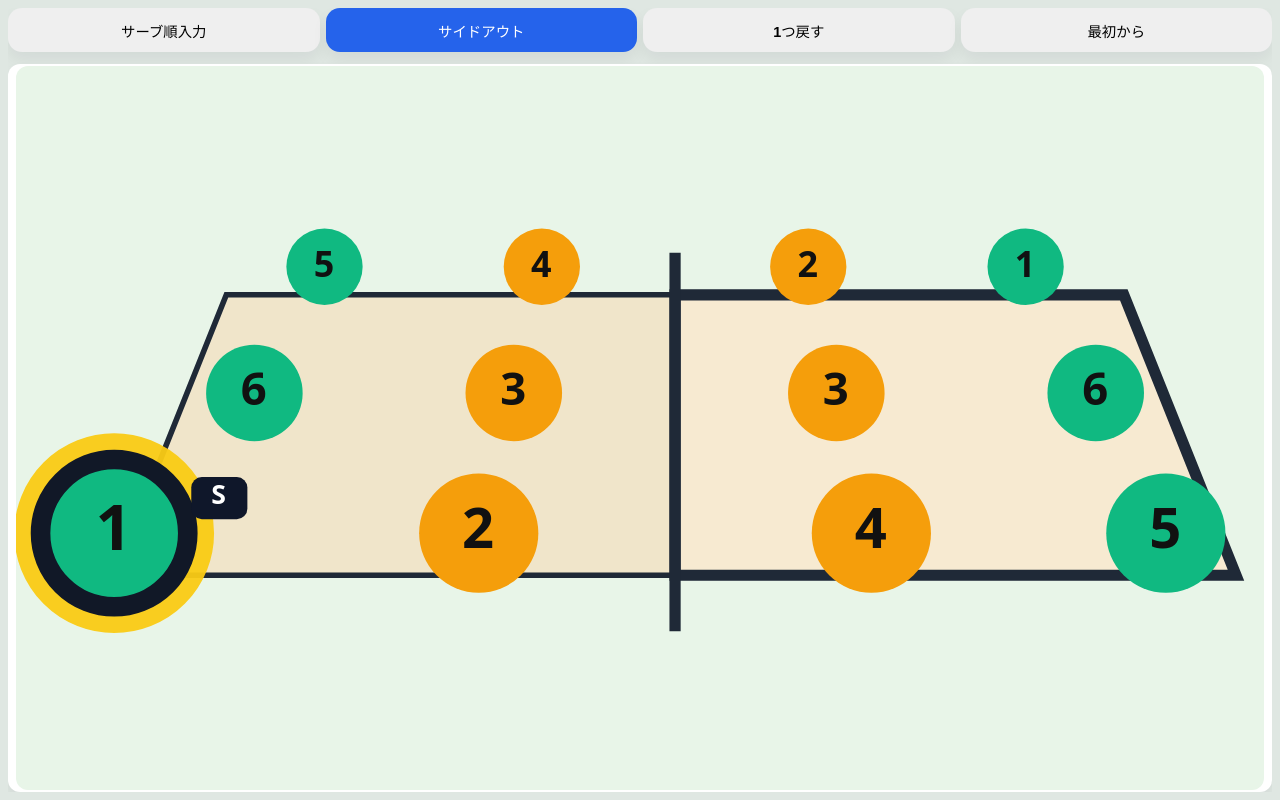
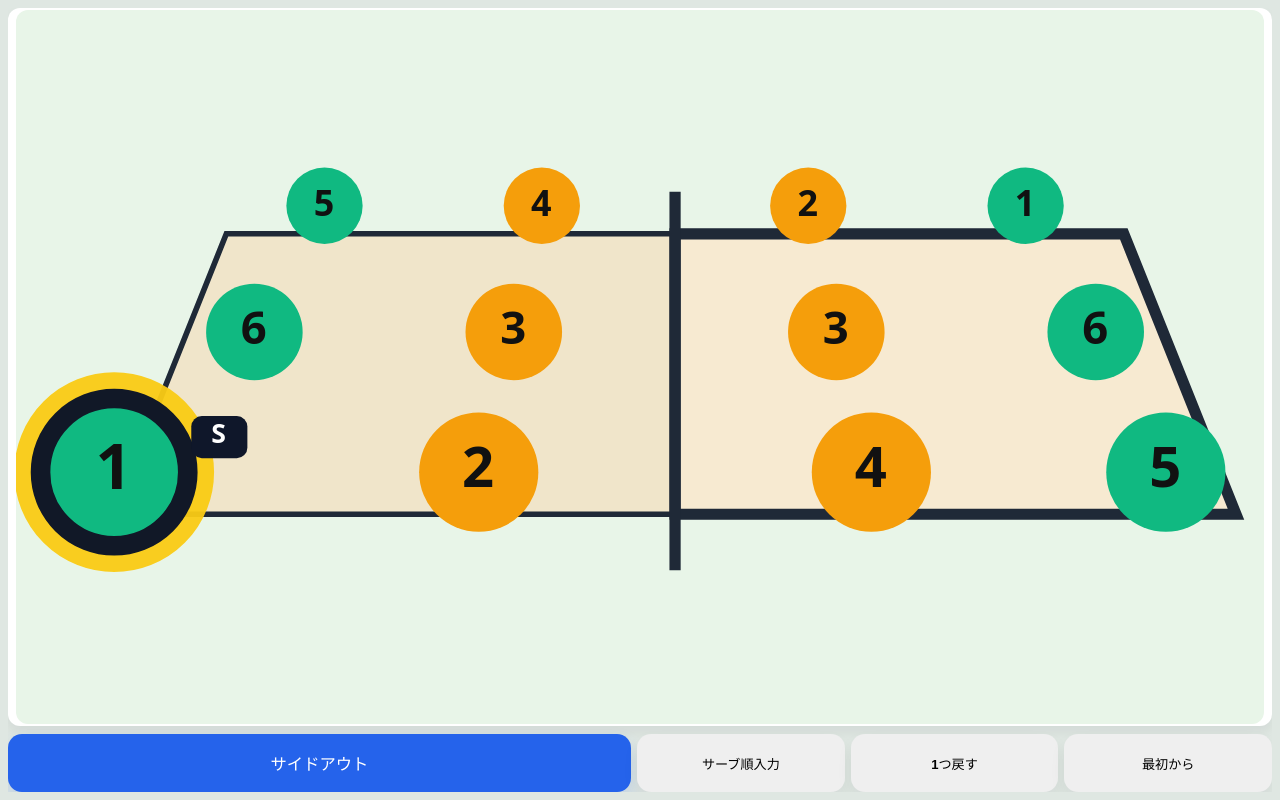
Before and after one commit to susie-cindy/vice-ref, a React (Vite) app: page / in a window 1280 px wide. Both pictures are taken after a click on the button "試合中表示". Built offline with nearby package versions, Linux system fonts and the light colour scheme.

Commit message:
button-large

```diff
--- a/src/App.css
+++ b/src/App.css
@@ -505,7 +505,27 @@ body {
 }
 
 .action-grid--live {
-  margin-bottom: 6px;
+  display: grid;
+  grid-template-columns: minmax(0, 3fr) repeat(3, minmax(0, 1fr));
+  align-items: stretch;
+  gap: 6px;
+  margin-top: 2px;
+  margin-bottom: 0;
+  flex-shrink: 0;
+}
+
+.action-grid--live button {
+  min-height: 50px;
+  padding: 0 8px;
+  font-size: 0.82rem;
+}
+
+.action-grid--live .action-grid__sideout {
+  order: -1;
+  min-height: 58px;
+  font-size: 1.02rem;
+  font-weight: 800;
+  box-shadow: 0 10px 18px rgba(37, 99, 235, 0.18);
 }
 
 .live-summary {
@@ -557,4 +577,8 @@ body {
   .action-grid {
     grid-template-columns: repeat(2, minmax(0, 1fr));
   }
+
+  .action-grid--live {
+    grid-template-columns: minmax(0, 3fr) repeat(3, minmax(0, 1fr));
+  }
 }
--- a/src/App.jsx
+++ b/src/App.jsx
@@ -764,11 +764,15 @@ export default function App() {
           </div>
         ) : (
           <div className="live-screen">
+            <div className="court-area">
+              <CourtView match={match} displayOrder={displayOrder} compact onPlayerTap={handlePlayerTap} liberoTargets={liberoTargets} liberoSuppressed={liberoSuppressed} />
+            </div>
+
             <div className="action-grid action-grid--live">
               <button className="secondary" onClick={() => setMode("setup")}>
                 <span className="action-grid__text">サーブ順入力</span>
               </button>
-              <button className="primary" onClick={handleSideOut}>
+              <button className="primary action-grid__sideout" onClick={handleSideOut}>
                 <span className="action-grid__text">サイドアウト</span>
               </button>
               <button className="secondary" onClick={handleUndo}>
@@ -778,10 +782,6 @@ export default function App() {
                 <span className="action-grid__text">最初から</span>
               </button>
             </div>
-            <div className="court-area">
-              <CourtView match={match} displayOrder={displayOrder} compact onPlayerTap={handlePlayerTap} liberoTargets={liberoTargets} liberoSuppressed={liberoSuppressed} />
-            </div>
-
             {isSubMenuOpen && longPressedPlayer && (
               <div style={{
                 position: "fixed",
```
